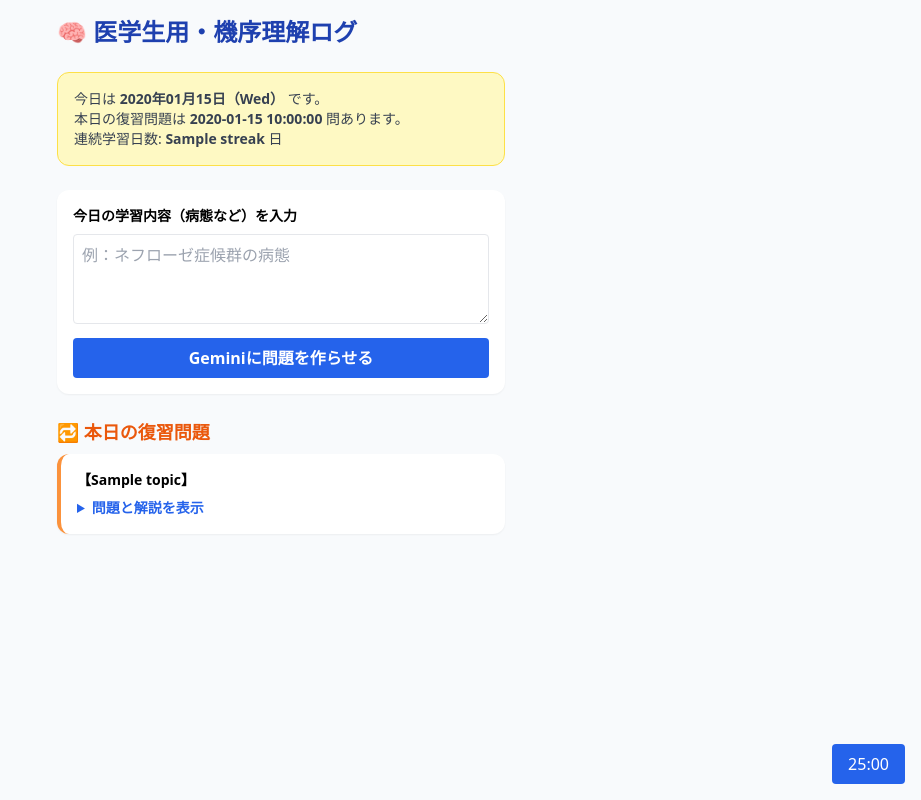
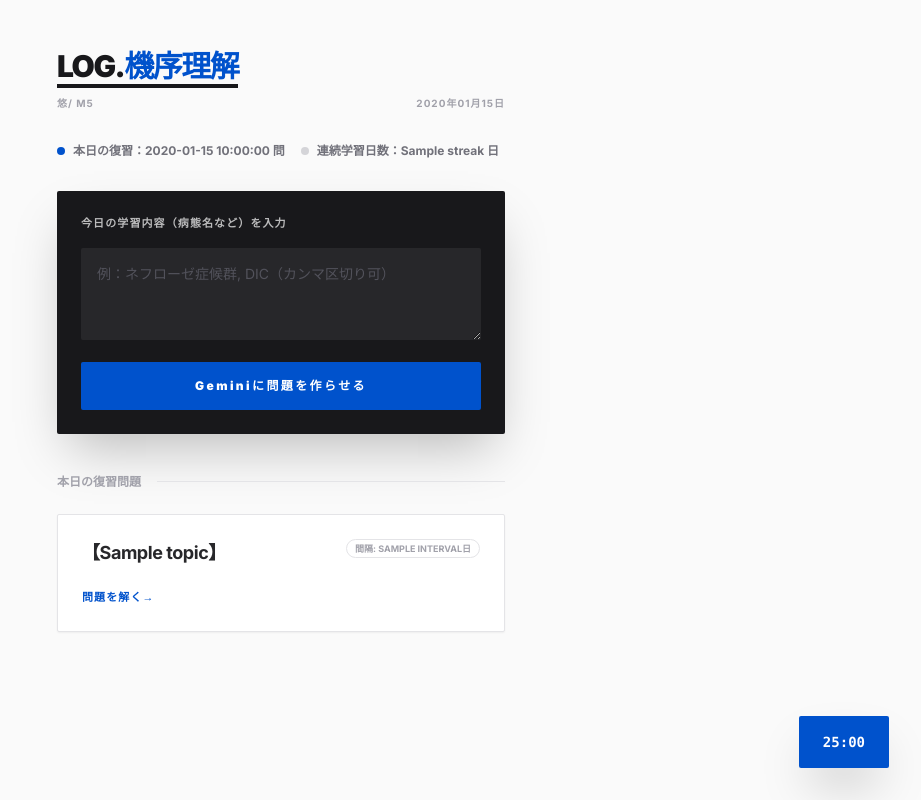
Before and after one commit to youandi78/mediclal-app, a Python web app: template templates/index.html in a window 1280 px wide. Shown: the whole page, without its empty margins (359-1280 px from the left). Run offline with Jinja, Linux system fonts and the light colour scheme; the template is opened without the code that fills it: most values are stand-ins (such as "Sample title", 1, 10 or a date in 2020); some libraries are stand-ins or nearby versions.

Commit message:
index.html

```diff
--- a/templates/index.html
+++ b/templates/index.html
@@ -3,51 +3,100 @@
 <head>
     <meta charset="UTF-8">
     <meta name="viewport" content="width=device-width, initial-scale=1.0">
-    <title>機序理解ツール</title>
+    <title>機序理解ログ | Yuu</title>
     <script src="https://cdn.tailwindcss.com"></script>
+    <link rel="preconnect" href="https://fonts.googleapis.com">
+    <link rel="preconnect" href="https://fonts.gstatic.com" crossorigin>
+    <link href="https://fonts.googleapis.com/css2?family=Inter:wght@400;700;900&family=Noto+Sans+JP:wght@400;700;900&display=swap" rel="stylesheet">
+    <style>
+        body { font-family: 'Inter', 'Noto Sans JP', sans-serif; }
+        .bg-medical-blue { background-color: #0052CC; }
+        .text-medical-blue { color: #0052CC; }
+    </style>
 </head>
-<body class="bg-slate-50 p-4">
+<body class="bg-zinc-50 text-zinc-900 p-4">
     <div class="max-w-md mx-auto">
-        <h1 class="text-2xl font-bold text-blue-800 mb-6">🧠 医学生用・機序理解ログ</h1>
 
-        <!-- ここから追加 -->
-        <div class="mb-6 p-4 bg-yellow-100 rounded-xl border border-yellow-300 text-sm text-gray-700">
-            <p>今日は <strong>{{ today.strftime('%Y年%m月%d日（%a）') }}</strong> です。</p>
-            <p>本日の復習問題は <strong>{{ today_count }}</strong> 問あります。</p>
-            <p>連続学習日数: <strong>{{ streak }}</strong> 日</p>
+        <header class="py-8">
+            <h1 class="text-3xl font-black tracking-tighter text-zinc-900 border-b-4 border-zinc-900 inline-block">
+                LOG.<span class="text-medical-blue">機序理解</span>
+            </h1>
+            <div class="mt-2 text-[10px] font-bold text-zinc-400 flex justify-between tracking-widest">
+                <span>悠/ M5</span>
+                <span>{{ today.strftime('%Y年%m月%d日') }}</span>
             </div>
-        <!-- ここまで追加 -->
+        </header>
 
-        <div class="bg-white p-4 rounded-xl shadow-sm mb-6">
-            <h2 class="font-bold mb-2 text-sm">今日の学習内容（病態など）を入力</h2>
+        <div class="mb-8 flex gap-4 text-xs font-bold text-zinc-500">
+            <div class="flex items-center gap-2">
+                <span class="w-2 h-2 rounded-full bg-medical-blue"></span>
+                本日の復習：{{ today_count }} 問
+            </div>
+            <div class="flex items-center gap-2">
+                <span class="w-2 h-2 rounded-full bg-zinc-300"></span>
+                連続学習日数：{{ streak }} 日
+            </div>
+        </div>
+
+        <section class="bg-zinc-900 p-6 rounded-sm shadow-2xl mb-10">
+            <h2 class="text-white text-[11px] font-bold mb-4 opacity-70 tracking-widest">
+                今日の学習内容（病態名など）を入力
+            </h2>
             <form action="/generate" method="post">
-                <textarea name="topic" class="w-full border p-2 rounded mb-2" rows="3" placeholder="例：ネフローゼ症候群の病態"></textarea>
-                <button class="w-full bg-blue-600 text-white py-2 rounded font-bold hover:bg-blue-700">Geminiに問題を作らせる</button>
+                <textarea name="topic"
+                    class="w-full bg-zinc-800 border-none text-white p-4 rounded-sm mb-4 text-sm focus:ring-1 focus:ring-medical-blue outline-none placeholder-zinc-600"
+                    rows="3"
+                    placeholder="例：ネフローゼ症候群, DIC（カンマ区切り可）"></textarea>
+                <button class="w-full bg-medical-blue text-white py-4 rounded-sm text-xs font-black tracking-[0.2em] hover:bg-blue-700 transition-all">
+                    Geminiに問題を作らせる
+                </button>
             </form>
+        </section>
+
+        <h2 class="text-xs font-black text-zinc-400 mb-6 flex items-center gap-4">
+            本日の復習問題 <span class="h-[1px] bg-zinc-200 flex-grow"></span>
+        </h2>
+
+        {% if reviews %}
+            <div class="space-y-4">
+                {% for item in reviews %}
+                <div class="bg-white p-6 border border-zinc-200 rounded-sm hover:border-medical-blue transition-colors group shadow-sm">
+                    <div class="flex justify-between items-start mb-4">
+                        <p class="font-bold text-lg tracking-tight text-zinc-800">【{{ item.topic }}】</p>
+                        <span class="text-[9px] font-bold text-zinc-400 border border-zinc-200 px-2 py-0.5 rounded-full uppercase">
+                            間隔: {{ item.interval }}日
+                        </span>
                     </div>
-        <h2 class="text-lg font-bold text-orange-600 mb-2">🔁 本日の復習問題</h2>
-        {% set fields = reviews | map(attribute='field') | unique | list %}
-
-{% for item in reviews %}
-<div class="bg-white p-4 rounded-xl shadow-sm border-l-4 border-orange-400 mb-4 text-sm">
-    <p class="font-bold mb-2">【{{ item.topic }}】</p>
-    <details>
-        <summary class="text-blue-600 cursor-pointer font-bold">問題と解説を表示</summary>
-        <div class="whitespace-pre-wrap mt-2 p-2 bg-slate-50 rounded border text-xs">{{ item.question_data }}</div>
-    </details>
+                    <a href="/quiz/{{ item.id }}" class="inline-flex items-center text-[11px] font-black tracking-widest text-medical-blue hover:gap-2 transition-all">
+                        問題を解く <span>→</span>
+                    </a>
                 </div>
                 {% endfor %}
-        {% if weekend %}
-        <div class="mt-8 p-4 bg-green-100 rounded-xl border border-green-300">
-            <h2 class="font-bold text-green-800">🗓 週末の総復習（今週の全ログ）</h2>
-            {% for item in summary %}
-            <p class="text-xs mt-2">・{{ item.topic }}</p>
-            {% endfor %}
+            </div>
+        {% else %}
+            <div class="text-center py-20 border-2 border-dashed border-zinc-100 rounded-sm">
+                <p class="text-zinc-300 text-[11px] font-bold tracking-widest uppercase">No tasks remaining</p>
             </div>
         {% endif %}
 
-        <!-- ポモドーロタイマー表示を追加 -->
-        <div id="pomodoro-timer" class="fixed bottom-4 right-4 bg-blue-600 text-white px-4 py-2 rounded cursor-pointer select-none" title="クリックで開始/停止">25:00</div>
+        {% if weekend %}
+        <div class="mt-12 p-6 bg-zinc-100 rounded-sm">
+            <h2 class="text-[10px] font-black text-zinc-500 uppercase tracking-widest mb-4">🗓 週末の総復習（アーカイブ）</h2>
+            <ul class="space-y-2">
+                {% for item in summary %}
+                <li class="text-[11px] font-bold text-zinc-400 flex items-center gap-2">
+                    <span class="w-1 h-1 bg-zinc-300"></span> {{ item.topic }}
+                </li>
+                {% endfor %}
+            </ul>
+        </div>
+        {% endif %}
+
+        <div id="pomodoro-timer" class="fixed bottom-8 right-8 bg-medical-blue text-white font-mono px-6 py-4 text-sm font-bold rounded-sm shadow-2xl cursor-pointer select-none hover:bg-zinc-900 transition-all z-50">
+            25:00
+        </div>
+
+    </div>
 
     <script>
         let pomodoroTime = 25 * 60;
@@ -68,7 +117,7 @@
                 if (pomodoroTime <= 0) {
                     clearInterval(timerId);
                     timerId = null;
-                        alert('時間です！休憩しましょう😊');
+                    alert('時間です。休憩しましょう。');
                     pomodoroTime = 25 * 60;
                     timerElem.textContent = formatTime(pomodoroTime);
                 }
@@ -79,13 +128,13 @@
             if (timerId) {
                 clearInterval(timerId);
                 timerId = null;
-                    timerElem.textContent = formatTime(pomodoroTime) + ' (停止中)';
+                timerElem.classList.replace('bg-medical-blue', 'bg-zinc-400');
             } else {
                 startTimer();
+                timerElem.classList.replace('bg-zinc-400', 'bg-medical-blue');
+                timerElem.classList.replace('bg-zinc-900', 'bg-medical-blue');
             }
         });
     </script>
-    </div>
 </body>
-
 </html>
```
Lines whose indentation alone changed are shown as unchanged.
